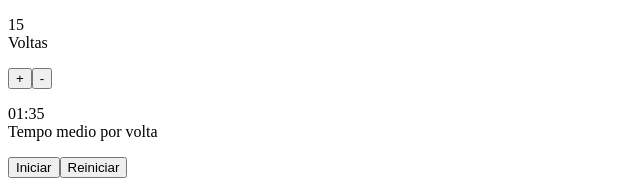
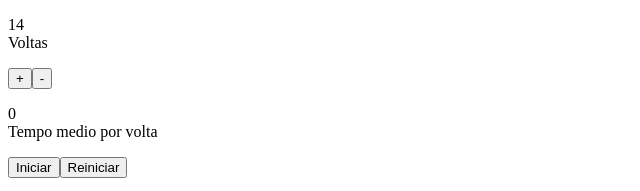
Before and after one commit to GeorgeSalu/Devpleno-React, a React (Create React App) app in the folder 01-contador-voltas/: page / in a window 1280 px wide. Shown: the top 191 px of the page, without its empty margins (0-640 px from the left). Built offline with nearby package versions, Linux system fonts and the light colour scheme.

Commit message:
usando o useState

```diff
--- a/01-contador-voltas/src/App.js
+++ b/01-contador-voltas/src/App.js
@@ -1,4 +1,4 @@
-import React from 'react';
+import React, { useState } from 'react';
 
 const MostrarVoltas = (props) => {
   return (
@@ -18,15 +18,27 @@ const MostarTempo = (props) => {
   )
 }
 
-const Button = (props) => <button>{props.text}</button>
+const Button = (props) => <button onClick={props.onClick}>{props.text}</button>
 
 function App() {
+
+  const [numVoltas, setNumVoltas] = useState(14)
+  const [tempo, setTempo] = useState(0)
+
+  const increment = () => {
+    setNumVoltas(numVoltas+1)
+  }
+
+  const decrement = () => {
+    setNumVoltas(numVoltas-1)
+  }
+
   return (
     <div className="App">
-      <MostrarVoltas voltas='15' />
-      <Button text='+' />
-      <Button text='-' />
-      <MostarTempo tempo='01:35' />
+      <MostrarVoltas voltas={numVoltas} />
+      <Button text='+' onClick={increment}/>
+      <Button text='-' onClick={decrement}/>
+      <MostarTempo tempo={tempo} />
       <Button text='Iniciar' />
       <Button text='Reiniciar' />
     </div>
```
